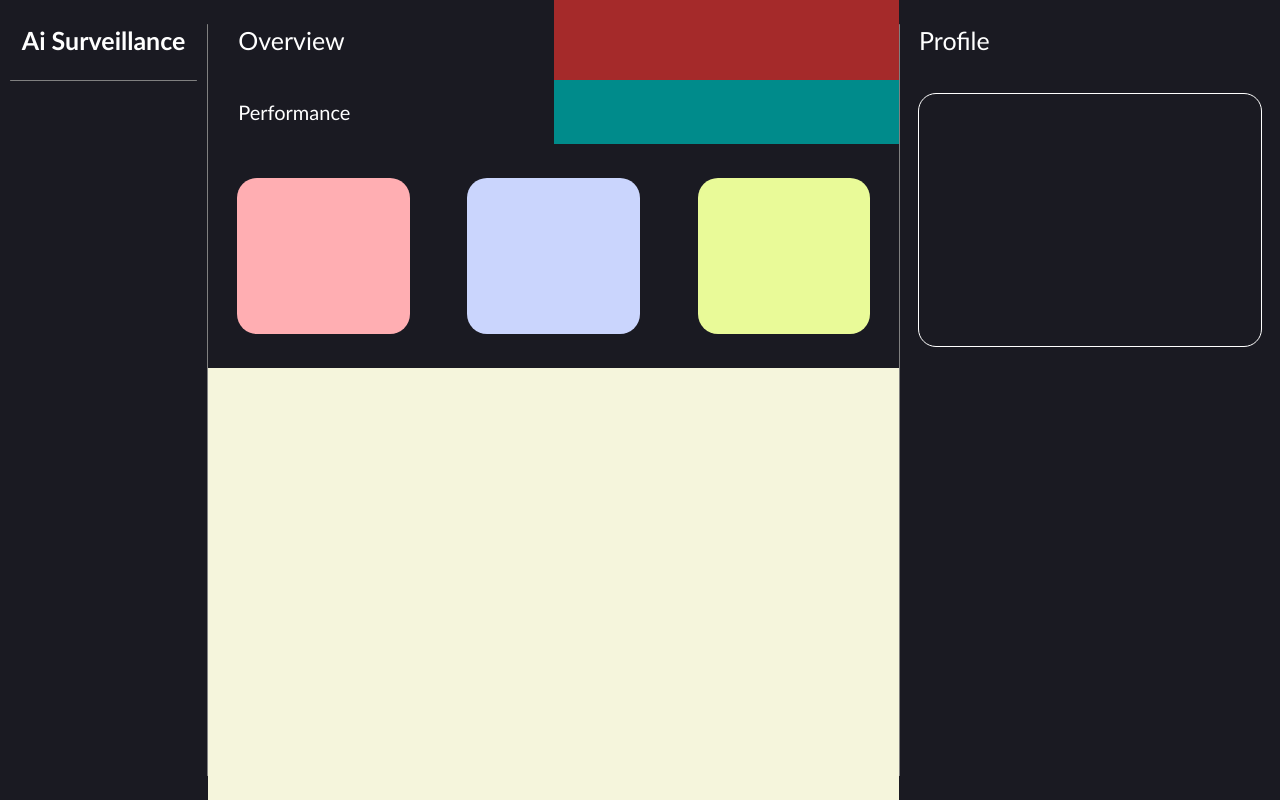
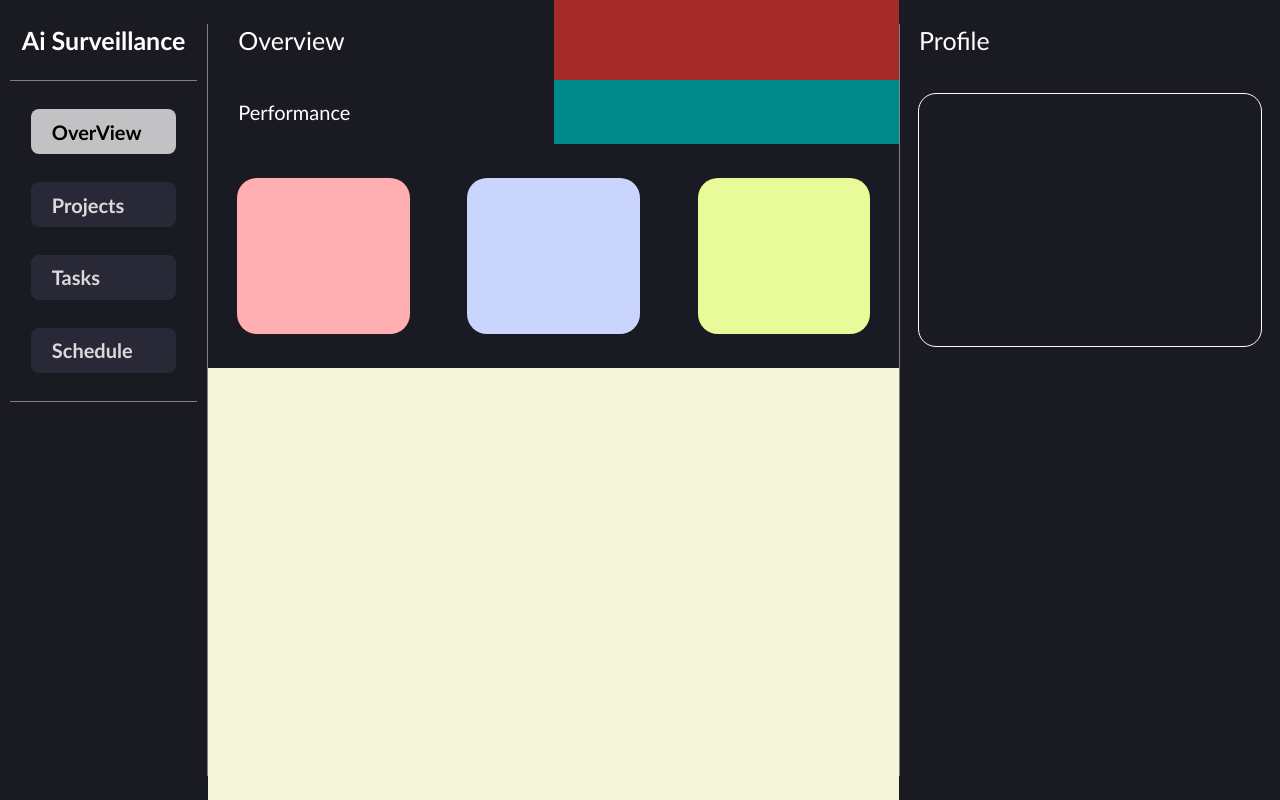
Before and after one commit to UnparallelStudios/ai-speed-frontend, a React (Vite) app: page / in a window 1280 px wide. Built offline with nearby package versions, Linux system fonts and the light colour scheme.

Commit message:
Navbar functionality

```diff
--- a/src/App.jsx
+++ b/src/App.jsx
@@ -1,6 +1,5 @@
 import Dashboard from "./pages/Dashboard";
 import "./App.scss";
-
 import { Routes, Route } from "react-router-dom";
 
 function App() {
--- /dev/null
+++ b/src/components/CenterComp/index.jsx
@@ -0,0 +1,20 @@
+import DashboardComp from "../DashboardComp";
+import ProjectComp from "../ProjectsComp";
+import "./index.scss";
+
+function CenterComp({ overviewHeight, activeIndex }) {
+  const DashboardPass = () => {
+    return <DashboardComp overviewHeight={overviewHeight} />;
+  };
+
+  const activeComponents = {
+    0: DashboardPass,
+    1: ProjectComp,
+  };
+
+  const SelectedComponent = activeComponents[activeIndex];
+
+  return <SelectedComponent />;
+}
+
+export default CenterComp;
--- /dev/null
+++ b/src/components/DashboardComp/index.jsx
@@ -0,0 +1,16 @@
+import InfoTiles from "./InfoTiles";
+import LocationMap from "./LocationMap";
+import OverviewNav from "./OverviewNav";
+import "./index.scss";
+
+function DashboardComp({ overviewHeight }) {
+  return (
+    <>
+      <OverviewNav overviewHeight={overviewHeight} />
+      <InfoTiles />
+      <LocationMap />
+    </>
+  );
+}
+
+export default DashboardComp;
--- /dev/null
+++ b/src/components/MainNavBarComp/NavSelection/index.jsx
@@ -0,0 +1,38 @@
+import { useEffect, useState, useRef } from "react";
+import "./index.scss";
+
+const NavItem = ({ active, title, onClick }) => {
+  return (
+    <a className={active ? "nav-item-active" : "nav-item"} onClick={onClick}>
+      {title}
+    </a>
+  );
+};
+
+function NavSelection({ activeIndex, onChangeActive }) {
+  const navElements = [
+    { title: "OverView", key: 0 },
+    { title: "Projects", key: 1 },
+    { title: "Tasks", key: 2 },
+    { title: "Schedule", key: 3 },
+  ];
+
+  return (
+    <>
+      <div className="navselection-container">
+        <div className="nav-list">
+          {navElements.map((item, index) => (
+            <NavItem
+              key={item.key}
+              title={item.title}
+              active={index === activeIndex}
+              onClick={() => onChangeActive(index)}
+            />
+          ))}
+        </div>
+      </div>
+    </>
+  );
+}
+
+export default NavSelection;
--- /dev/null
+++ b/src/components/MainNavBarComp/NavSelection/index.scss
@@ -0,0 +1,48 @@
+.navselection-container {
+    height:40vh;
+    width: 100%;
+    display: flex;
+    align-items: center;
+    justify-content: center;
+
+    .nav-list {
+        height: 40vh;
+        width: 100%;
+        // background-color: darkorchid;
+        color: white;
+        display: flex;
+        flex-direction: column;
+        justify-content: space-evenly;
+        align-items: center;
+        font-size: 20px;
+        font-weight: 900;
+
+        a {
+            height: 14%;
+            width: 60%;
+            border-radius: 8px;
+            display: flex;
+            align-items: center;
+            justify-content: start;
+            padding-left: 10%;
+            font-family: 'Gill Sans', 'Gill Sans MT', Calibri, 'Trebuchet MS', sans-serif;
+            font-size: 20px;
+            font-weight: 800;
+        }
+
+        a:hover {
+            background-color: rgba(255, 255, 255, 0.733);
+            color: black;
+        }
+
+        .nav-item {
+            background-color: #282837;
+            color: rgba(255, 255, 255, 0.83)
+        }
+
+        .nav-item-active {
+            color: black;
+            background-color: rgba(255, 255, 255, 0.733);
+        }
+    }
+}
--- /dev/null
+++ b/src/components/ProjectsComp/index.jsx
@@ -0,0 +1,11 @@
+import "./index.scss";
+
+function ProjectComp() {
+  return (
+    <>
+      <div className="project-comp-container">HELP</div>
+    </>
+  );
+}
+
+export default ProjectComp;
--- /dev/null
+++ b/src/components/ProjectsComp/index.scss
@@ -0,0 +1,10 @@
+.project-comp-container {
+    height: 100%;
+    width: 100%;
+    color: white;
+    font-size: 100px;
+    background-color: darkslateblue;
+    display: flex;
+    align-items: center;
+    justify-content: center;
+}
--- a/src/pages/Dashboard/index.jsx
+++ b/src/pages/Dashboard/index.jsx
@@ -1,18 +1,22 @@
 import "./index.scss";
 import { useState, useEffect, useRef } from "react";
 
-import OverviewNav from "../../components/DashboardComp/OverviewNav";
-import InfoTiles from "../../components/DashboardComp/InfoTiles";
-import LocationMap from "../../components/DashboardComp/LocationMap";
 import ProfileTile from "../../components/ProfileFeedComp/ProfileTile";
+import NavSelection from "../../components/MainNavBarComp/NavSelection";
+import CenterComp from "../../components/CenterComp";
 
 function Dashboard() {
   const [elementHeight, setElementHeight] = useState("");
+  const [activeIndex, setActiveIndex] = useState(0);
   const heightRef = useRef();
 
   useEffect(() => {
     setElementHeight(heightRef.current.clientHeight);
   });
+
+  const handleChangeActive = (index) => {
+    setActiveIndex(index);
+  };
 
   return (
     <>
@@ -22,12 +26,18 @@ function Dashboard() {
             Ai Surveillance
           </div>
           <div className="divider-2"></div>
+          <NavSelection
+            activeIndex={activeIndex}
+            onChangeActive={handleChangeActive}
+          />
+          <div className="divider-2"></div>
         </div>
         <div className="divider-1"></div>
-        <div className="overview-container">
-          <OverviewNav overviewHeight={elementHeight} />
-          <InfoTiles />
-          <LocationMap />
+        <div className="center-container">
+          <CenterComp
+            overviewHeight={elementHeight}
+            activeIndex={activeIndex}
+          />
         </div>
         <div className="divider-1"></div>
         <div className="profile-feed-container">
--- a/src/pages/Dashboard/index.scss
+++ b/src/pages/Dashboard/index.scss
@@ -44,7 +44,7 @@
     }
 }
 
-.overview-container {
+.center-container {
     height: 100%;
     display: flex;
     flex-direction: column;
```
Also changed, not shown: src/components/CenterComp/index.scss (added), src/components/DashboardComp/index.scss (added).
